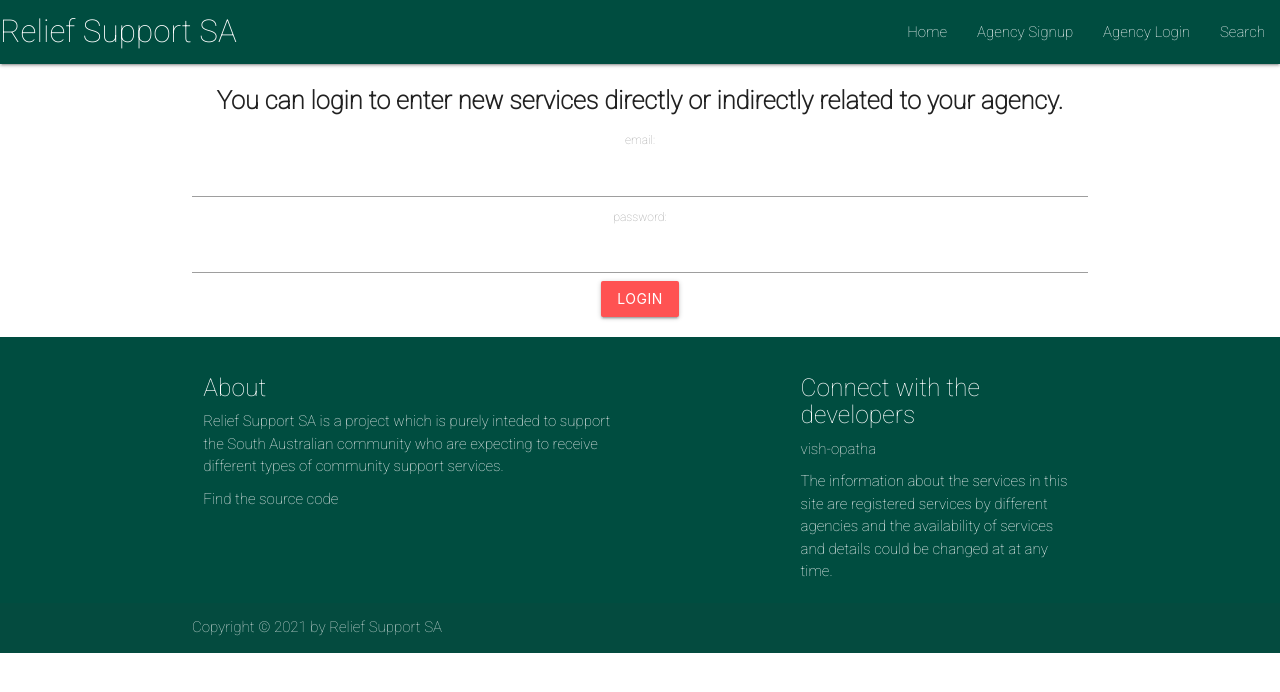
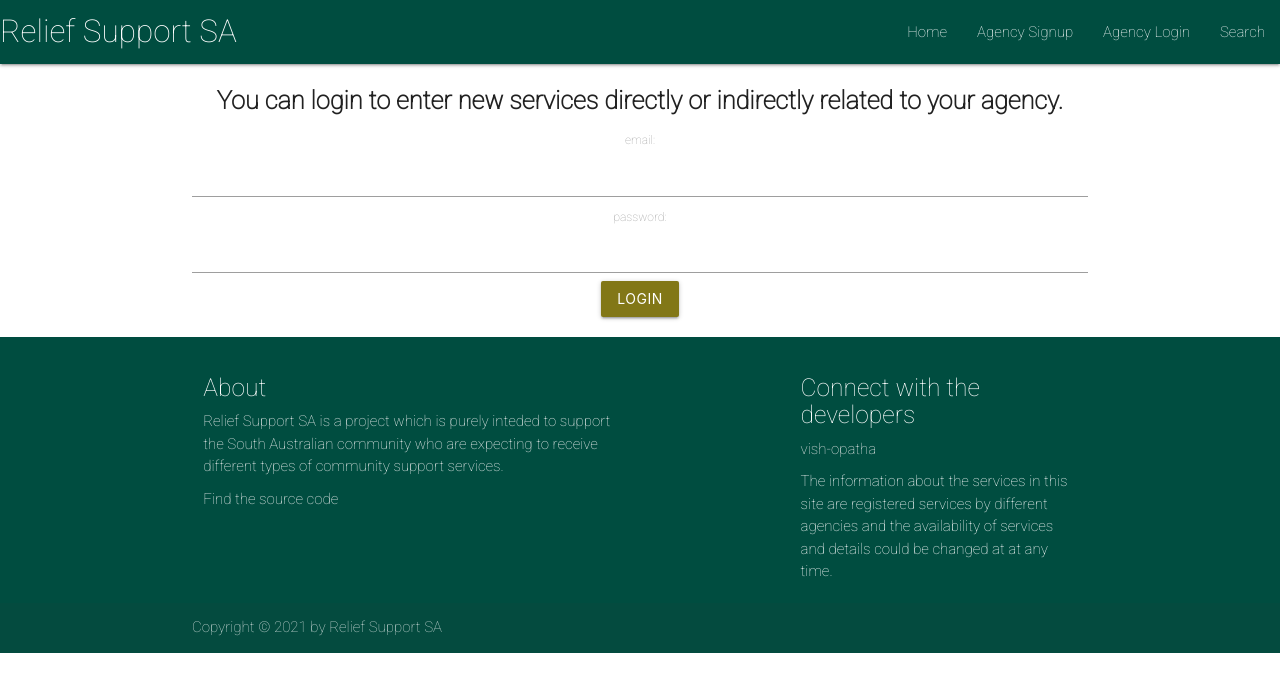
Before and after one commit to vish-opatha/community-support-portal, a React (Create React App) app in the folder client/: page /agencylogin in a window 1280 px wide. Shown: the top 692 px of the page. Built offline with nearby package versions, Linux system fonts and the light colour scheme.

Commit message:
Update login button color

```diff
--- a/client/src/components/Login.js
+++ b/client/src/components/Login.js
@@ -54,7 +54,7 @@ const Login = () => {
               <input className="form-input" type="password" name="password" id="password" value={formState.password} onChange={handleChange}/>
             </div>
             <div className="form-group">
-              <button className="btn red accent-2 waves-effect" onClick={handleFormSubmit}>Login</button>
+              <button className="btn lime darken-4 waves-effect" onClick={handleFormSubmit}>Login</button>
             </div>
           </form>
       </div>
```
